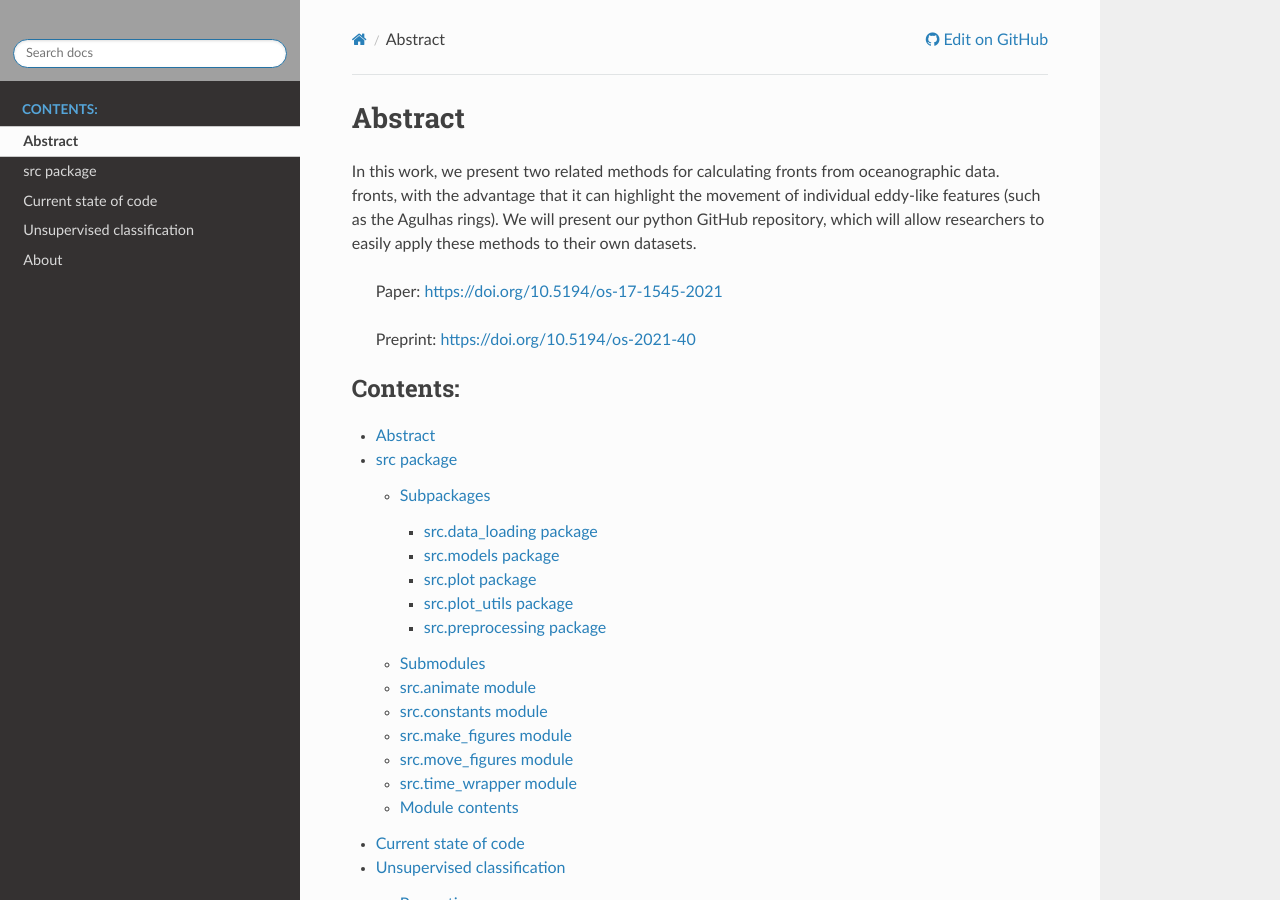
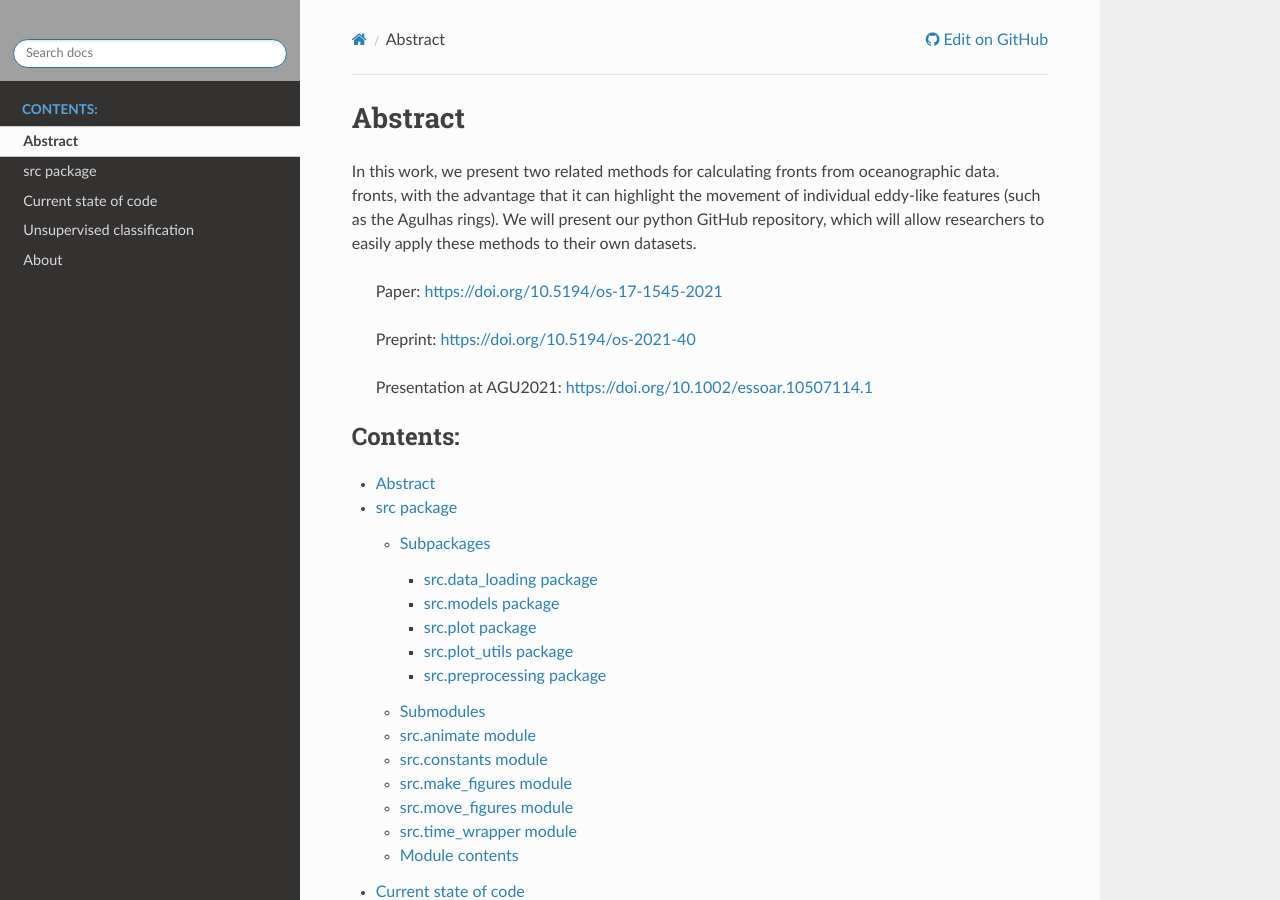
Before and after one commit to so-wise/so-fronts, a Sphinx documentation site: the page built from docs/index.rst, in a window 1280 px wide and 900 px high. Built offline with Sphinx 7.4.7 and the Read the Docs theme 2.0.0, drawn with Linux system fonts in a browser that asks for light colours; pages that are not in the unit, such as notebooks, are missing from menus.

Commit message:
ext: adding AGU2021

```diff
--- a/docs/index.rst
+++ b/docs/index.rst
@@ -15,6 +15,8 @@ will allow researchers to easily apply these methods to their own datasets.
    Paper: https://doi.org/10.5194/os-17-1545-2021
 
    Preprint: https://doi.org/10.5194/os-2021-40
+
+   Presentation at AGU2021: https://doi.org/10.1002/essoar.10507114.1
 
 .. toctree::
    :maxdepth: 3
```
